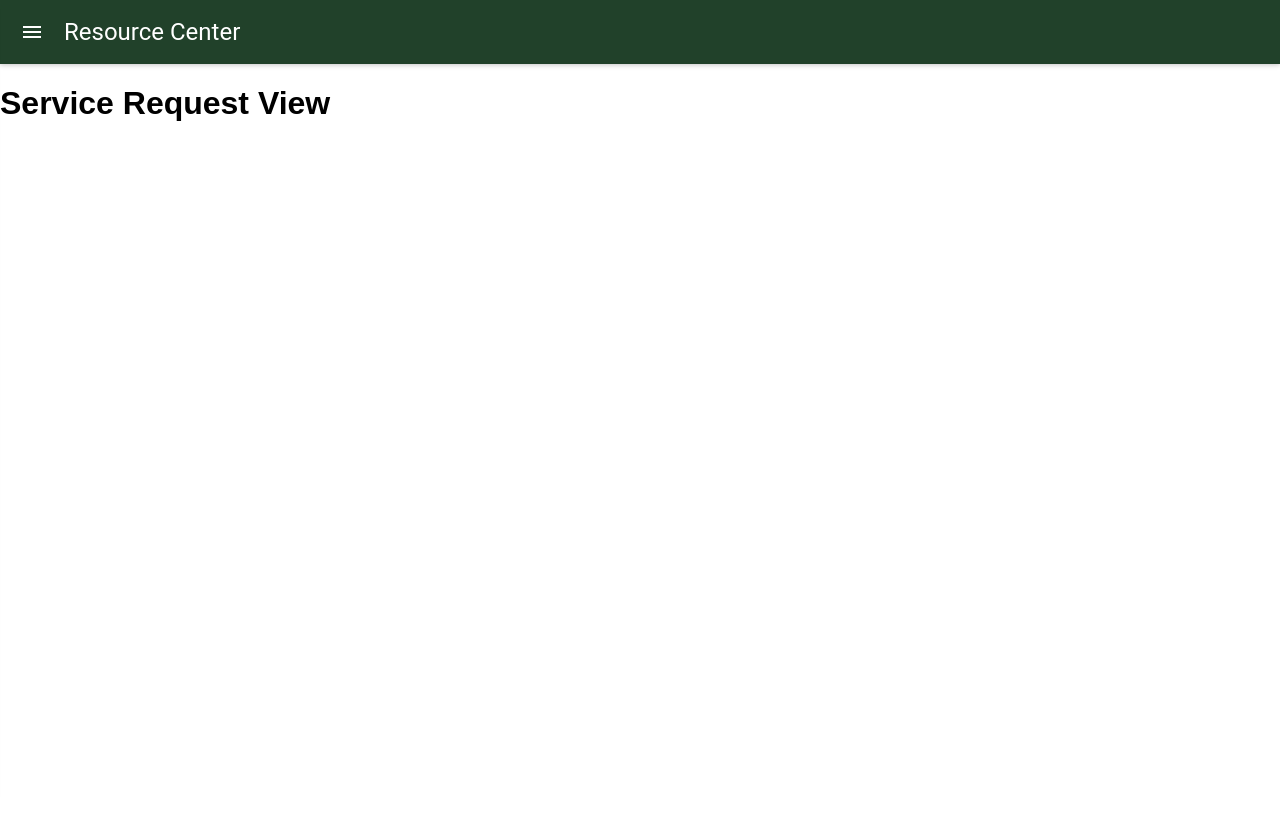
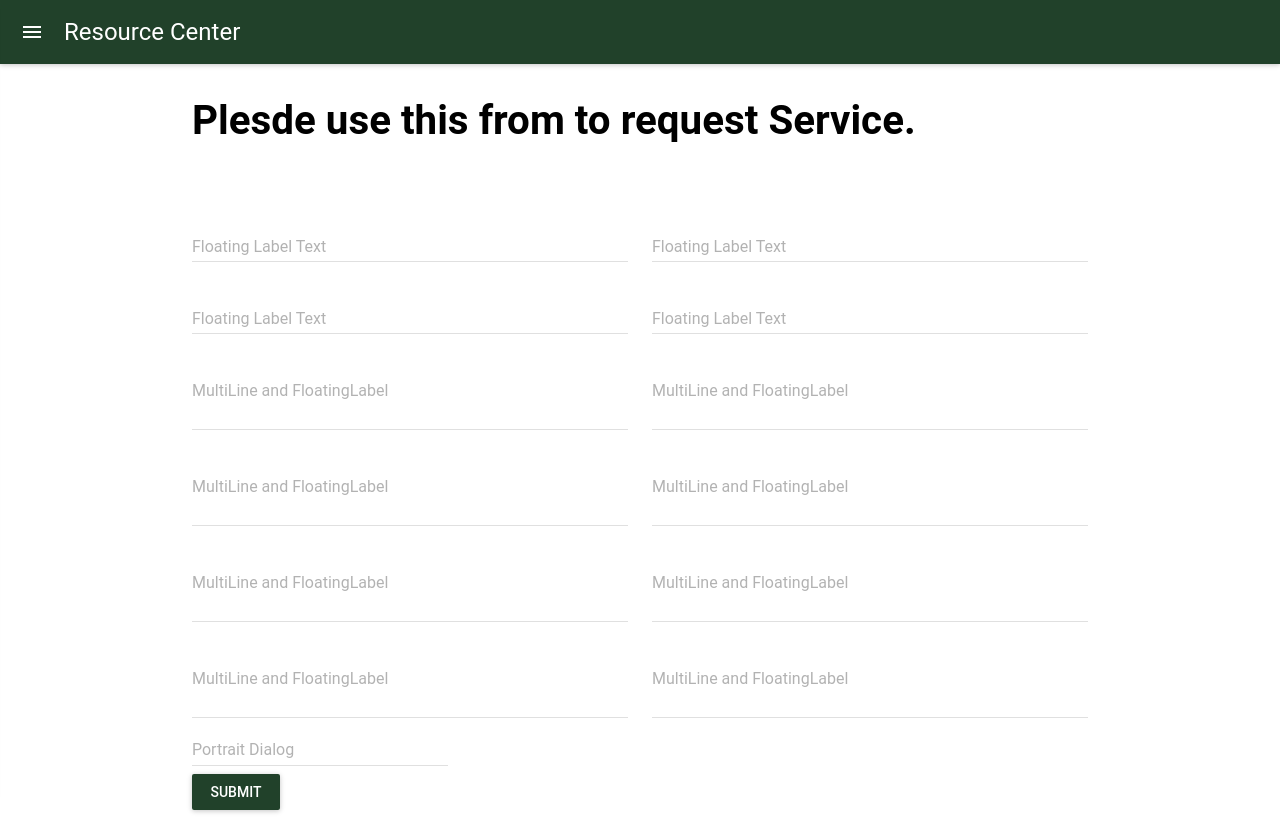
Before and after one commit to adsznzhang/ResourceCenter, a React (Create React App) app: page /service-request-form in a window 1280 px wide. Before the commit the page ends 800 px from the top, so only its background shows below. Built offline with nearby package versions, Linux system fonts and the light colour scheme; what react-tap-event-plugin would draw is missing.

Commit message:
Add service request view

```diff
--- a/src/views/ServiceRequest.js
+++ b/src/views/ServiceRequest.js
@@ -1,8 +1,130 @@
 import React, {Component} from 'react';
+import TextField from 'material-ui/TextField';
+import RaisedButton from 'material-ui/RaisedButton';
+import DatePicker from 'material-ui/DatePicker';
+
+
 
 class ServiceRequest extends Component {
     render() {
-        return <h1>Service Request View</h1>;
+      return (
+        <div className='container'>
+        <div className='row'>
+          <div className='col s12 flow-text'>
+            <h2>Plesde use this from to request Service.</h2>
+          </div>
+        </div>
+        <div className='row'>
+          <div className='col s12 m6'>
+            <TextField
+      hintText="Hint Text"
+      floatingLabelText="Floating Label Text"
+        fullWidth
+    />
+          </div>
+          <div className='col s12 m6'>
+            <TextField
+      hintText="Hint Text"
+      floatingLabelText="Floating Label Text"
+              fullWidth
+    />
+          </div>
+          <div className='col s12 m6'>
+            <TextField
+      hintText="Hint Text"
+      floatingLabelText="Floating Label Text"
+        fullWidth
+    />
+          </div>
+          <div className='col s12 m6'>
+            <TextField
+      hintText="Hint Text"
+      floatingLabelText="Floating Label Text"
+              fullWidth
+    />
+          </div>
+          <div className='col s12 m6 '>
+            <TextField
+      hintText="Message Field"
+      floatingLabelText="MultiLine and FloatingLabel"
+              fullWidth
+      multiLine={true}
+      rows={2}
+    />
+          </div>
+          <div className='col s12 m6 '>
+            <TextField
+      hintText="Message Field"
+      floatingLabelText="MultiLine and FloatingLabel"
+              fullWidth
+      multiLine={true}
+      rows={2}
+    />
+          </div>
+<div className='col s12 m6 '>
+            <TextField
+      hintText="Message Field"
+      floatingLabelText="MultiLine and FloatingLabel"
+              fullWidth
+      multiLine={true}
+      rows={2}
+    />
+          </div>
+<div className='col s12 m6 '>
+            <TextField
+      hintText="Message Field"
+      floatingLabelText="MultiLine and FloatingLabel"
+              fullWidth
+      multiLine={true}
+      rows={2}
+    />
+          </div>
+<div className='col s12 m6 '>
+            <TextField
+      hintText="Message Field"
+      floatingLabelText="MultiLine and FloatingLabel"
+              fullWidth
+      multiLine={true}
+      rows={2}
+    />
+          </div>
+<div className='col s12 m6 '>
+            <TextField
+      hintText="Message Field"
+      floatingLabelText="MultiLine and FloatingLabel"
+              fullWidth
+      multiLine={true}
+      rows={2}
+    />
+          </div>
+<div className='col s12 m6 '>
+            <TextField
+      hintText="Message Field"
+      floatingLabelText="MultiLine and FloatingLabel"
+              fullWidth
+      multiLine={true}
+      rows={2}
+    />
+          </div>
+<div className='col s12 m6 '>
+            <TextField
+      hintText="Message Field"
+      floatingLabelText="MultiLine and FloatingLabel"
+              fullWidth
+      multiLine={true}
+      rows={2}
+    />
+          </div>
+          <div className='col s12 m6'>
+               <DatePicker hintText="Portrait Dialog" />
+          </div>
+          <div className='col s12'>
+            <RaisedButton label="Submit" primary={true} />
+          </div>
+        </div>
+      </div>
+
+      );
     };
 }
 export default ServiceRequest;
--- a/src/views/Services.js
+++ b/src/views/Services.js
@@ -1,8 +1,47 @@
 import React, {Component} from 'react';
+import TextField from 'material-ui/TextField';
+import RaisedButton from 'material-ui/RaisedButton';
+
 
 class Service extends Component {
     render() {
-        return <h1>Service View</h1>;
+      return (
+         <div className='container'>
+        <div className='row'>
+          <div className='col s12 flow-text'>
+            <h2>Plesde use this from to request Service.</h2>
+          </div>
+        </div>
+        <div className='row'>
+          <div className='col s12 m6'>
+            <TextField
+      hintText="Hint Text"
+      floatingLabelText="Floating Label Text"
+        fullWidth
+    />
+          </div>
+          <div className='col s12 m6'>
+            <TextField
+      hintText="Hint Text"
+      floatingLabelText="Floating Label Text"
+              fullWidth
+    />
+          </div>
+          <div className='col s12 '>
+            <TextField
+      hintText="Message Field"
+      floatingLabelText="MultiLine and FloatingLabel"
+              fullWidth
+      multiLine={true}
+      rows={2}
+    />
+          </div>
+          <div className='col s12'>
+            <RaisedButton label="Submit" primary={true} />
+          </div>
+        </div>
+      </div>
+      );
     };
 }
 export default Service;
```
